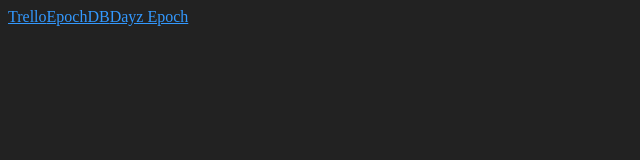
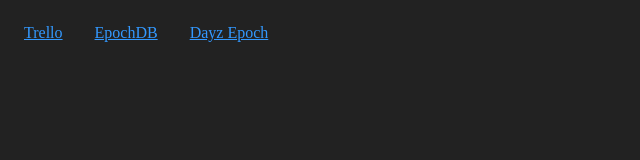
Before and after one commit to airtonix/steam-overlay, a plain HTML site: page index.html in a window 1280 px wide. Shown: the whole page, without its empty margins (0-640 px from the left). Drawn offline with Linux system fonts and the light colour scheme.

Commit message:
Update index.html

```diff
--- a/index.html
+++ b/index.html
@@ -8,6 +8,7 @@
     ul.tiles, ol.tiles{
      padding: 0;
      margin: 0;
+     list-style: none;
     }
      ul.tiles li,
      ol.tiles li{
@@ -17,7 +18,10 @@
       padding: 0;
      }
 
-
+     ul.tiles.tiles-large li,
+     ol.tiles.tiles-large li{
+      padding: 1em;
+     }
    </style>
  </head>
  <body>
```
